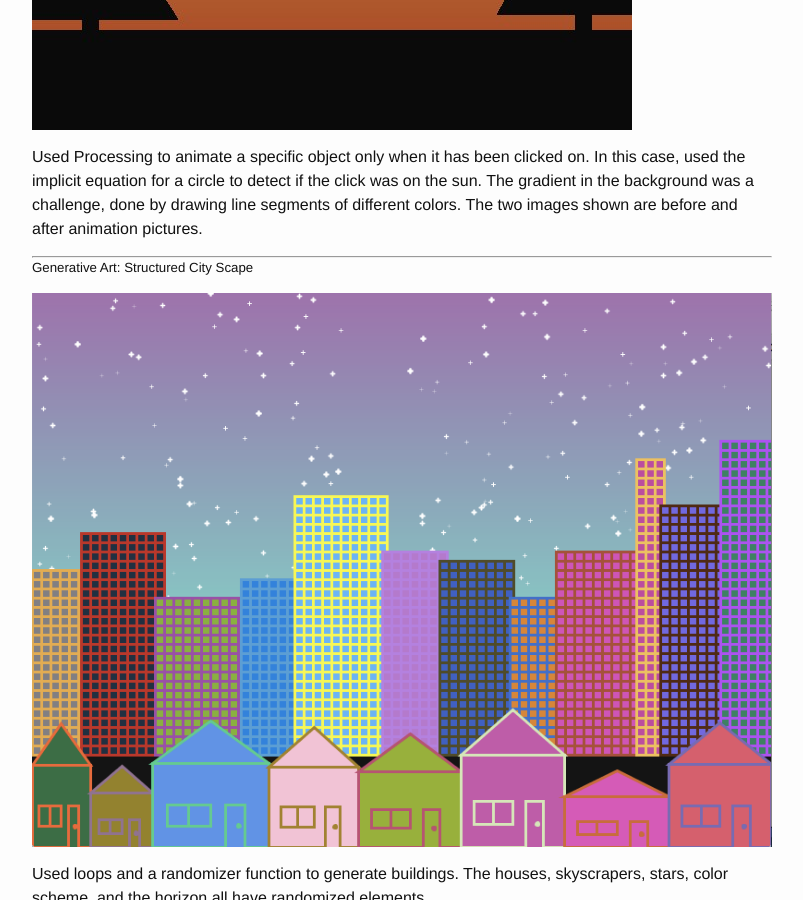
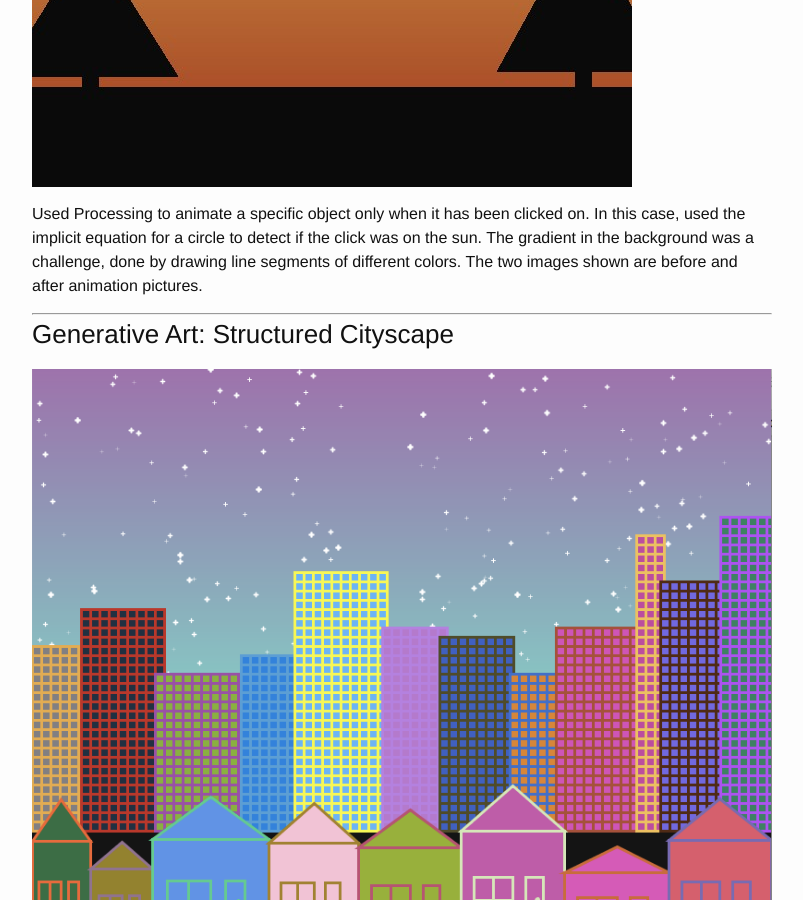
Before and after one commit to JonScott20/JonScott20.github.io, a Jekyll site: the page built from courses/cpe123.md, in a window 1280 px wide and 900 px high, scrolled down 2671 px. Shown: the whole window, without its empty margins (238-1041 px from the left). Built offline with Jekyll 4.4.1, drawn with Linux system fonts in a browser that asks for light colours; our own code applies the rules of GitHub Pages for plain Markdown files.

Commit message:
Update cpe123.md

```diff
--- a/courses/cpe123.md
+++ b/courses/cpe123.md
@@ -12,7 +12,7 @@
 
 Fall Quarter 2015
 
-##### Expressionism: Shocked Koala
+### Expressionism: Shocked Koala
 
 ![Shocked Koala](https://jonscott20.github.io/Files/cpe123/Shocked_Koala.jpg)
 
@@ -20,7 +20,7 @@
 
 ------------
 
-##### Blexbolex Imitation: "Traveling"
+### Blexbolex Imitation: "Traveling"
 
 ![Blexbolex Imitation: "Traveling"](https://jonscott20.github.io/Files/cpe123/BlexbolexImitation_Traveling_Salesman.jpg)
 
@@ -28,7 +28,7 @@
 
 ------------
 
-##### Surrealism: "Sunset Cowboy"
+### Surrealism: "Sunset Cowboy"
 
 ![Sunset_Cowboy_Before](https://jonscott20.github.io/Files/cpe123/SurrealismBefore.jpg) |
 ![Sunset_Cowboy After](https://jonscott20.github.io/Files/cpe123/SurrealismAfter.jpg)
@@ -37,7 +37,7 @@
 
 --------
 
-##### Generative Art: Structured City Scape
+### Generative Art: Structured Cityscape
 
 ![Generative Art - Structured](https://jonscott20.github.io/Files/cpe123/RandomCityScape.png)
 
```
